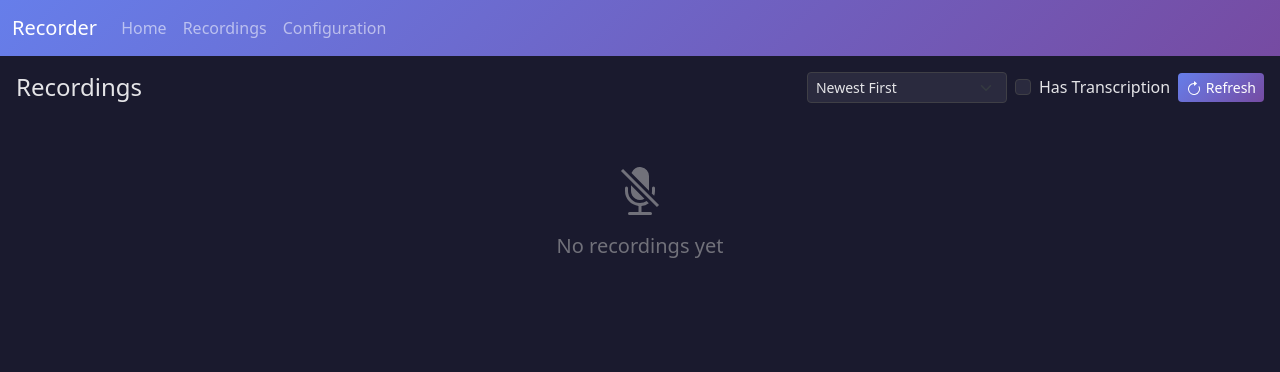
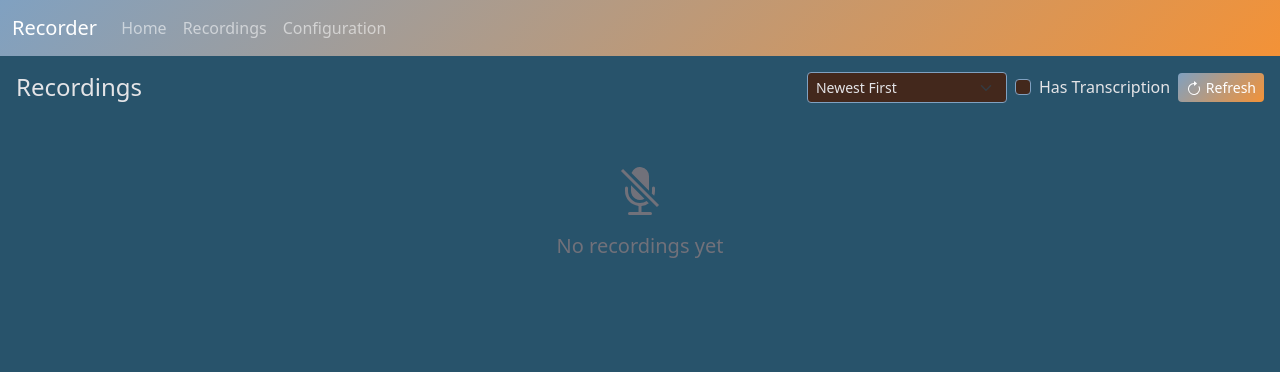
Before and after one commit to testbenchcc/recorder, a FastAPI app: page /recordings/view in a window 1280 px wide. Shown: the top 372 px of the page. Run offline with FastAPI, Linux system fonts and the light colour scheme; data that the repository does not hold is empty; some libraries are stand-ins or nearby versions.

Commit message:
Retheme UI to teal/sunset palette
- Update base template CSS variables to new color palette
- Retheme recordings gradients and highlights to use accent vars
- Refresh README UI description to match new styling

```diff
--- a/app/templates/base.html
+++ b/app/templates/base.html
@@ -12,17 +12,17 @@
     />
     <style>
       :root {
-        --bg-primary: #1a1a2e;
-        --bg-secondary: #16213e;
-        --bg-tertiary: #0f1419;
+        --bg-primary: #28536b;
+        --bg-secondary: #270722;
+        --bg-tertiary: #43281c;
         --text-primary: #e4e4e7;
         --text-secondary: #a1a1aa;
         --text-muted: #71717a;
-        --border-color: #3f3f46;
-        --purple-start: #667eea;
-        --purple-end: #764ba2;
-        --card-bg: #1f1f2e;
-        --input-bg: #2a2a3e;
+        --border-color: #80a1c1;
+        --purple-start: #80a1c1;
+        --purple-end: #f39237;
+        --card-bg: #270722;
+        --input-bg: #43281c;
       }
 
       body {
@@ -61,7 +61,7 @@
         background-color: var(--input-bg) !important;
         border-color: var(--purple-start) !important;
         color: var(--text-primary) !important;
-        box-shadow: 0 0 0 0.25rem rgba(102, 126, 234, 0.25) !important;
+        box-shadow: 0 0 0 0.25rem rgba(128, 161, 193, 0.25) !important;
       }
 
       .form-control::placeholder {
@@ -82,7 +82,7 @@
       }
 
       .btn-primary:hover {
-        background: linear-gradient(135deg, #7d8ef5 0%, #8a5bb3 100%) !important;
+        background: linear-gradient(135deg, #8fb2ce 0%, #f7a85a 100%) !important;
         transform: translateY(-1px);
       }
 
--- a/app/templates/recordings.html
+++ b/app/templates/recordings.html
@@ -393,7 +393,7 @@
   .recording-card.selected {
     border-color: var(--purple-start);
     border-width: 2px;
-    box-shadow: 0 0 0 3px rgba(102, 126, 234, 0.2);
+    box-shadow: 0 0 0 3px rgba(128, 161, 193, 0.2);
   }
 
   .recording-card-checkbox {
@@ -408,13 +408,13 @@
 
   .recording-card:hover {
     transform: translateY(-4px);
-    box-shadow: 0 8px 16px rgba(102, 126, 234, 0.3);
+    box-shadow: 0 8px 16px rgba(128, 161, 193, 0.3);
     border-color: var(--purple-start);
   }
 
   .recording-card-header {
     padding: 0;
-    background: linear-gradient(135deg, #667eea 0%, #764ba2 100%);
+    background: linear-gradient(135deg, var(--purple-start) 0%, var(--purple-end) 100%);
     position: relative;
     height: 80px;
     overflow: hidden;
@@ -528,7 +528,7 @@
     width: 80px;
     height: 100%;
     min-height: 200px;
-    background: linear-gradient(135deg, #667eea 0%, #764ba2 100%);
+    background: linear-gradient(135deg, var(--purple-start) 0%, var(--purple-end) 100%);
     overflow: hidden;
     display: flex;
     align-items: flex-start;
@@ -559,8 +559,8 @@
   }
 
   #transcript-modal #transcript-waveform ::part(region) {
-    background-color: rgba(102, 126, 234, 0.15);
-    border: 1px solid rgba(102, 126, 234, 0.5);
+    background-color: rgba(128, 161, 193, 0.15);
+    border: 1px solid rgba(128, 161, 193, 0.5);
     box-sizing: border-box;
   }
 
@@ -570,12 +570,12 @@
 
   #transcript-modal .transcript-waveform-segment.active {
     outline: 2px solid var(--purple-start);
-    box-shadow: inset 0 0 0 1px rgba(102, 126, 234, 0.3);
+    box-shadow: inset 0 0 0 1px rgba(128, 161, 193, 0.3);
   }
 
   #transcript-modal .transcript-segment-highlight {
     outline: 2px solid var(--purple-start);
-    box-shadow: inset 0 0 0 1px rgba(102, 126, 234, 0.15);
+    box-shadow: inset 0 0 0 1px rgba(128, 161, 193, 0.15);
   }
 
   #transcript-modal .transcript-content-cell {
```
Also changed, not shown: README.md.
